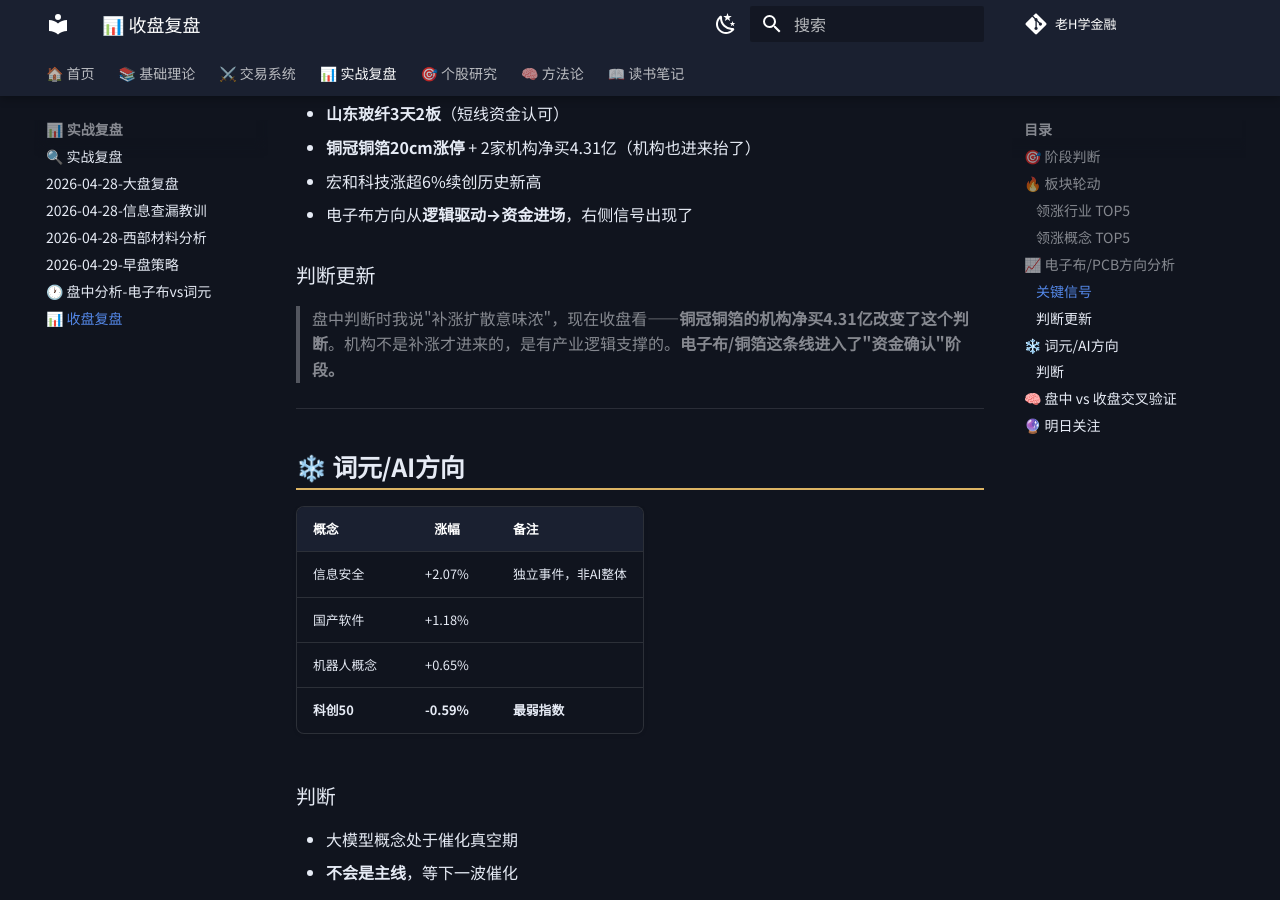
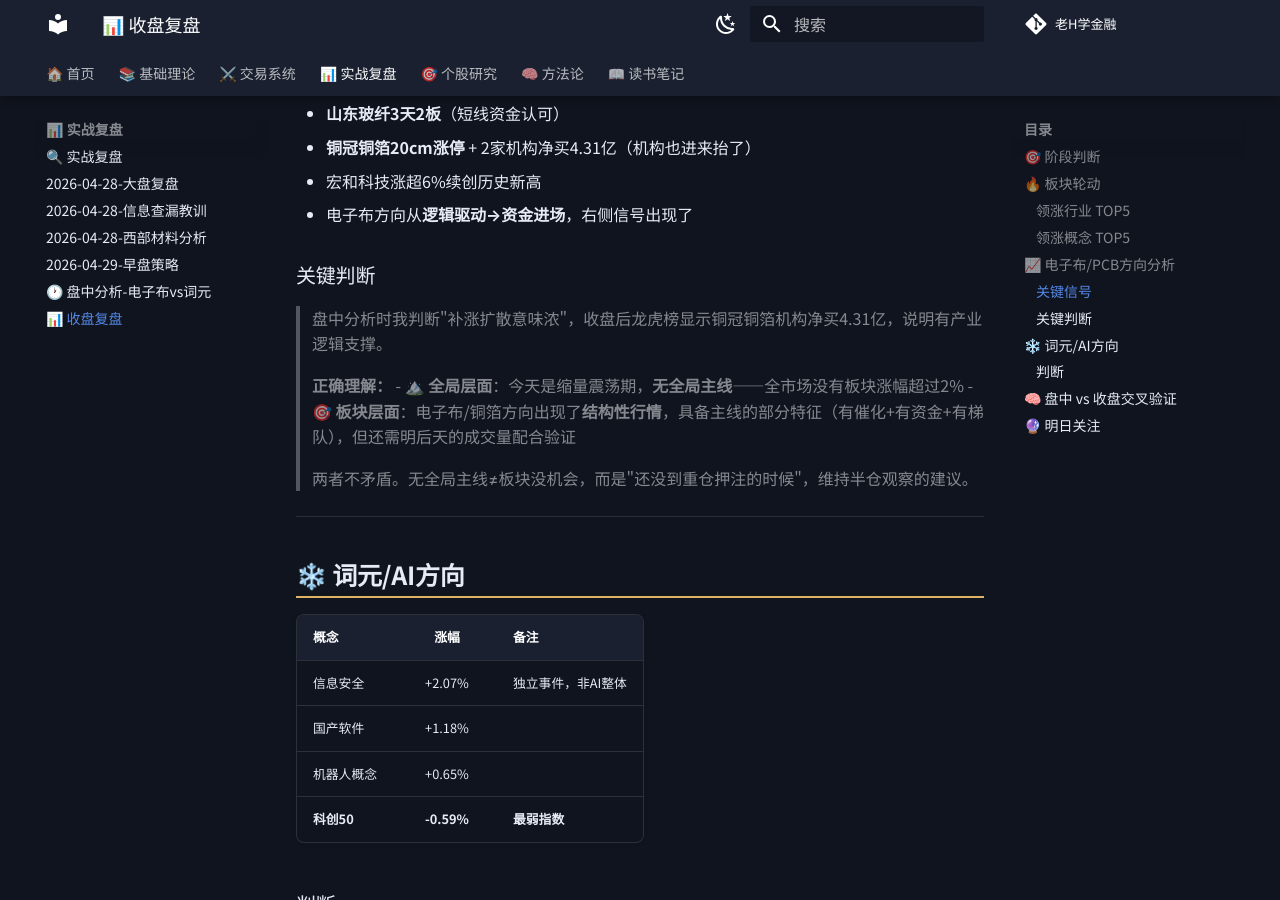
Before and after one commit to dylantoo/laohuang-finance, an MkDocs documentation site: the page built from docs/03-实战复盘/2026-04-29-收盘复盘.md, in a window 1280 px wide and 900 px high, scrolled down 1946 px. Built offline with MkDocs 1.6.1 and Material for MkDocs 9.7.7, drawn with Linux system fonts in a browser that asks for light colours; comment, search, counter and statistics services are not loaded.

Commit message:
🐛 修复复盘矛盾：区分全局主线vs板块结构性行情

```diff
--- a/docs/03-实战复盘/2026-04-29-收盘复盘.md
+++ b/docs/03-实战复盘/2026-04-29-收盘复盘.md
@@ -55,8 +55,14 @@
 - 宏和科技涨超6%续创历史新高
 - 电子布方向从**逻辑驱动→资金进场**，右侧信号出现了
 
-### 判断更新
-> 盘中判断时我说"补涨扩散意味浓"，现在收盘看——**铜冠铜箔的机构净买4.31亿改变了这个判断**。机构不是补涨才进来的，是有产业逻辑支撑的。**电子布/铜箔这条线进入了"资金确认"阶段。**
+### 关键判断
+> 盘中分析时我判断"补涨扩散意味浓"，收盘后龙虎榜显示铜冠铜箔机构净买4.31亿，说明有产业逻辑支撑。
+>
+> **正确理解：**
+> - 🏔️ **全局层面**：今天是缩量震荡期，**无全局主线**——全市场没有板块涨幅超过2%
+> - 🎯 **板块层面**：电子布/铜箔方向出现了**结构性行情**，具备主线的部分特征（有催化+有资金+有梯队），但还需明后天的成交量配合验证
+>
+> 两者不矛盾。无全局主线≠板块没机会，而是"还没到重仓押注的时候"，维持半仓观察的建议。
 
 ---
 
```
Also changed, not shown: docs/03-实战复盘/2026-04-29-盘中分析-电子布vs词元.md (+3 -3 lines).
